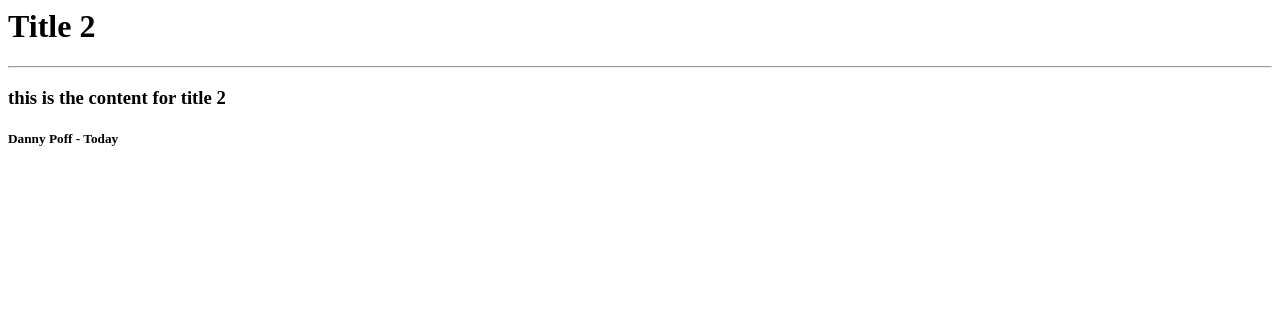
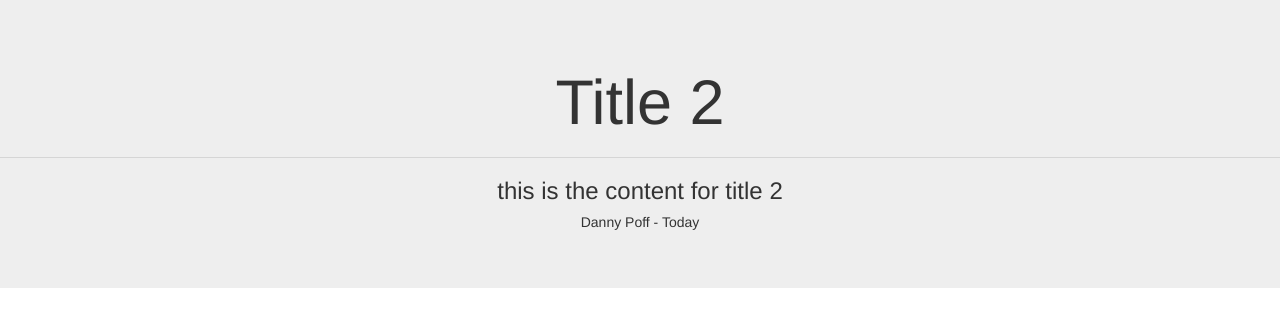
Before and after one commit to brewern5/ASE230-02-Blog, a PHP site: page /details.php?x=1 in a window 1280 px wide. Shown: the top 327 px of the page. Run offline with PHP 8.4, Linux system fonts and the light colour scheme.

Commit message:
Add files via upload

```diff
--- a/details.php
+++ b/details.php
@@ -10,16 +10,18 @@ $post_id=$_GET['x'];
 ?>
 
 <html>
-    <head>
+    <link rel="stylesheet" href="https://maxcdn.bootstrapcdn.com/bootstrap/3.4.1/css/bootstrap.min.css">
+
+    <div class="jumbotron text-center">
         <h1><?php echo $blogdata[$post_id]['title'] ?></h1>
         <hr>
-    </head>
         <h3>
             <?php echo $blogdata[$post_id]['content'] ?>
         </h3>
         <h5>
             <?php echo $blogdata[0]['author'].' - '.$blogdata[0]['date'] ?>
         </h5>
+    </div>
 
 
 </html>
```
Lines whose indentation alone changed are shown as unchanged.
